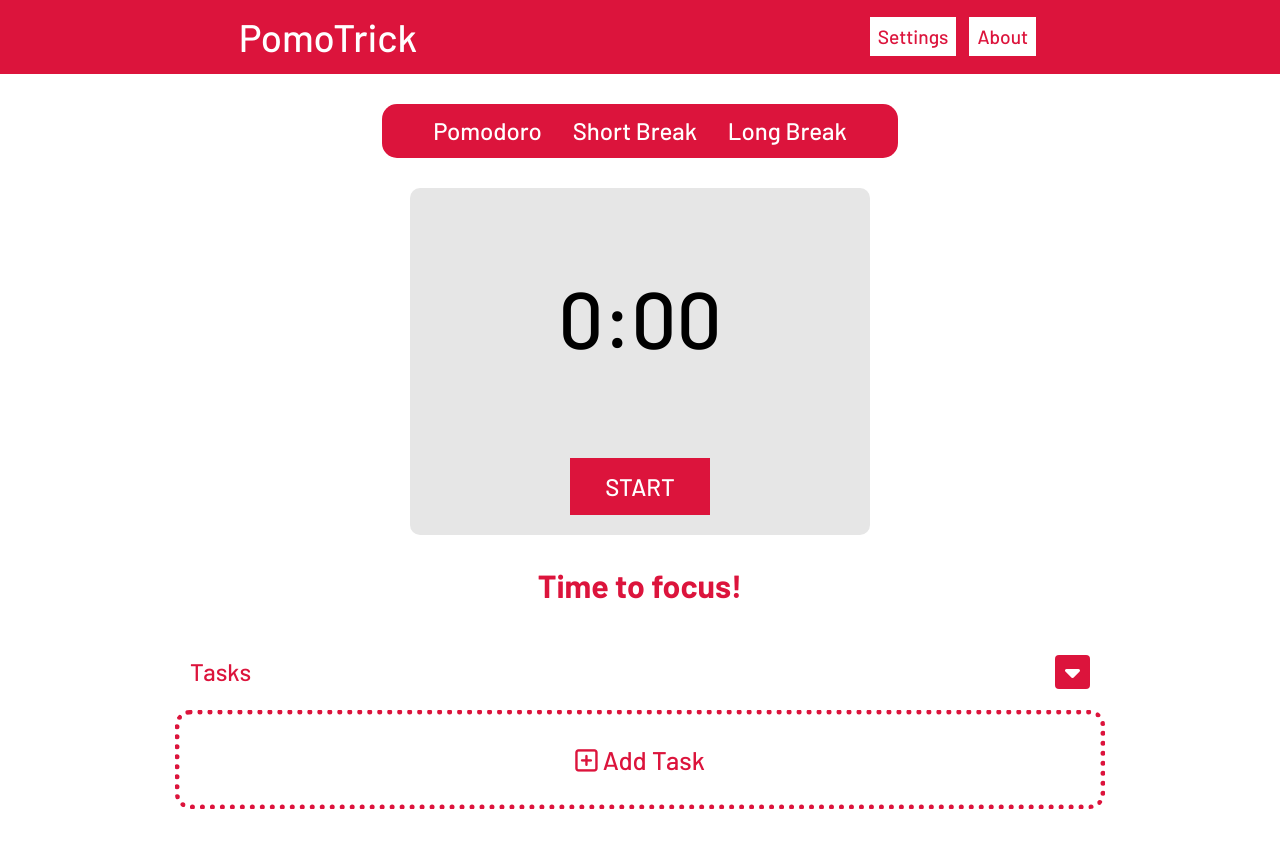
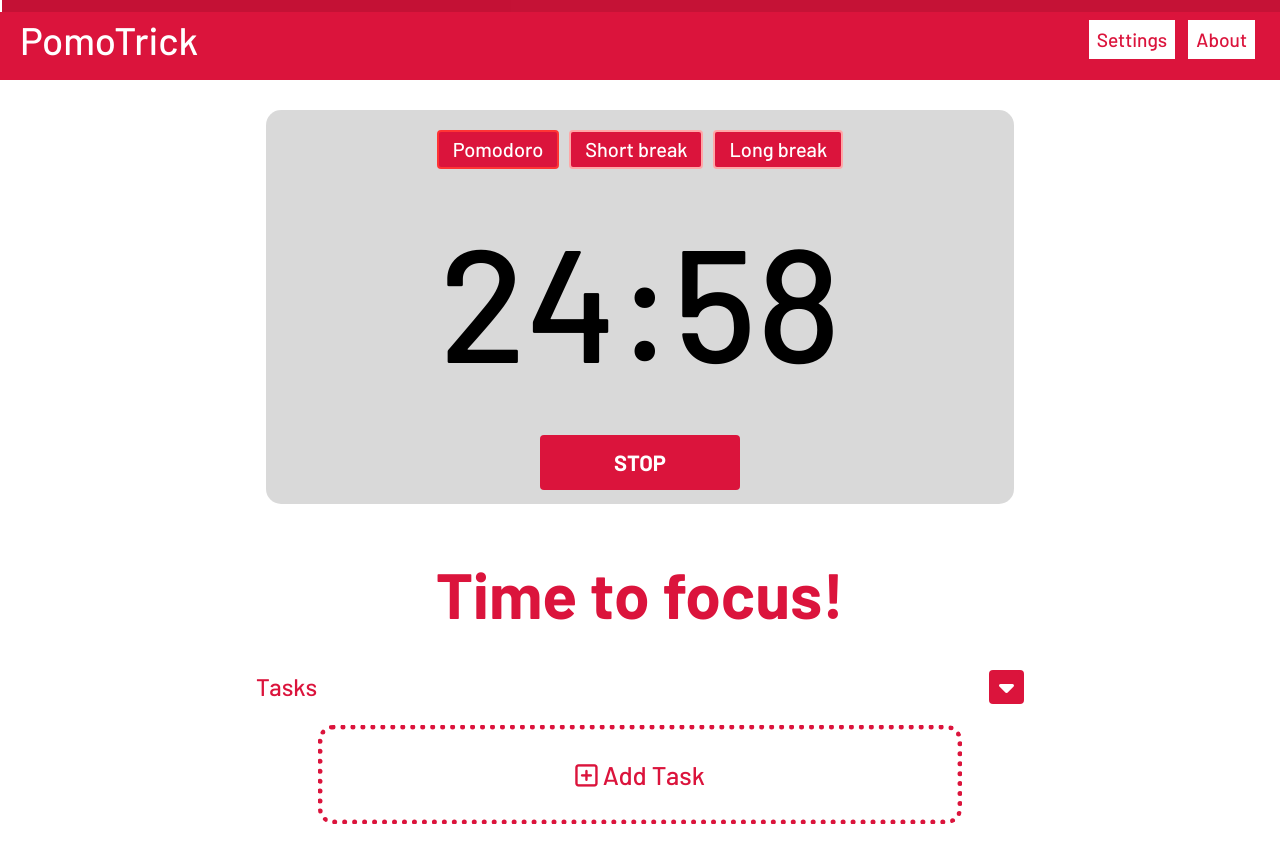
Before and after one commit to kntdev/pomodoro-app, a plain HTML site: page index.html in a window 1280 px wide. Both pictures are taken after a click on the button "START". Drawn offline with Linux system fonts and the light colour scheme.

Commit message:
Se añadio la funcionalidad de pomodoro timer, falta la app de tareas.

```diff
--- a/css/style.css
+++ b/css/style.css
@@ -1,4 +1,10 @@
 @import url('https://fonts.googleapis.com/css2?family=Barlow:wght@300;500;700&display=swap');
+
+    :root {
+        --pomodoro: hsl(348, 83%, 47%);
+        --shortBreak: hsl(48, 23%, 40%);
+        --longBreak: hsl(105, 16%, 40%);
+    }
 
 body{
     font-family: 'Barlow', sans-serif;
@@ -7,11 +13,15 @@ body{
 /* Header Section */
 nav{
     display: flex;
-    justify-content: space-around;
+    justify-content: space-between;
     align-items: center;
-    padding: 15px;
+    min-width: 100%;
+    height: 80px;
     margin-bottom: 30px;
-    background-color: crimson;
+    background-color: var(--pomodoro);
+}
+.nav_itm{
+    padding-inline: 20px;
 }
 .nav__logo{
     font-size: 2.4rem;
@@ -21,73 +31,120 @@ nav{
     padding: 8px;
     margin-inline: 5px;
     background-color: #fff;
-    color: crimson;
+    color: var(--pomodoro);
     text-decoration: none;
     font-size: 1.2rem;
 }
 /* Main section*/
 section{
-    width: 90%;
-    min-width: 320px;
+    width: 60%;
+    min-width: 300px;
     max-width: 900px;
-    margin: 0 auto;
+    margin: auto;
+    /* padding: 20px; */
 }
 /* App Section*/
-.app{
+
+progress {
+    border-radius: 2px;
+    width: 100%;
+    height: 12px;
+    position: fixed;
+    top: 0;
+    margin-bottom: 10px;
+  }
+
+  progress::-webkit-progress-bar {
+   background-color: rgba(0, 0, 0, 0.1);;
+  }
+
+  progress::-webkit-progress-value {
+    background-color: #fff;
+  }
+
+  .timer {
+    display: flex;
+    flex-direction: column;
+    justify-content: center;
+    align-items: center;
+    background-color: rgba(0, 0, 0, 0.149);
+    padding: 20px;
+    margin: 10px;
+    border-radius: 15px;
+  }
+
+  .clock {
+    margin-top: 50px;
+    margin-bottom: 30px;
+    font-size: 10rem;
+    line-height: 1em;
+    display: flex;
+    align-items: center;
+    justify-content: center;
+  }
+  .mode-buttons{
+    display: flex;
+    gap: 10px;
+    justify-content: center;
+    flex-wrap: wrap;
+  }
+  .mode-button {
+    font-size: 20px;
+    cursor: pointer;
+    box-shadow: none;
+    font-weight: 500;
+    color: #fff;
+    border: 2px solid rgb(255, 167, 167);
+    border-radius: 4px;
+    padding: 6px 14px;
+    background: var(--pomodoro);
+  }
+
+  .mode-button.active {
+    border-color: rgb(255, 52, 52);
+  }
+
+  .main-button {
+    cursor: pointer;
+    box-shadow: rgb(255, 167, 167) 0px 6px 0px;
+    font-size: 22px;
+    height: 55px;
+    text-transform: uppercase;
+    color: #fff;
+    font-weight: bold;
+    width: 200px;
+    background-color: var(--pomodoro);
+    border-width: initial;
+    border-style: none;
+    margin: 20px 0px 0px;
+    padding: 0px 12px;
+    border-radius: 4px;
+    transition: color 0.5s ease-in-out 0s;
+  }
+
+  button:focus, button:active {
+    outline: none;
+  }
+
+  .main-button.active {
+    transform: translateY(6px);
+    box-shadow: none;
+    outline: none;
+  }
+
+  .hidden {
+    display: none;
+  }
+
+  .app__h3{
+    font-size: 4rem;
+    line-height: .8em;
+    margin-bottom: 30px;
+    color: var(--pomodoro);
     text-align: center;
 }
-.app__items{
-    font-size: 1.5rem;
-    margin-bottom: 30px;
-    background-color: crimson;
-    max-width: 500px;
-    margin: 0 auto;
-    padding: 8px;
-    border-radius: 15px;
-    margin-bottom: 30px;
-}
-.app__items button{
-    margin-inline: 8px;
-    padding: 5px;
-    border: none;
-    background-color: crimson;
-    color: #fff;
-    cursor: pointer;
-}
-.app__btn{
-    border: none;
-    font-size: 1.5rem;
-    padding: 15px 35px;
-    color: #fff;
-    background-color: crimson;
-    cursor: pointer;
-}
-.app__h3{
-    font-size: 2rem;
-    margin-bottom: 30px;
-    color: crimson;
-}
-.app__timer{
-    min-height: 250px;
-    font-size: 5rem;
-    line-height: 3.7rem;
-    padding-top: 20px;
-}
-.app__timer-p{
-    font-size: 1.6rem;
-    line-height: .1rem;
-    margin-inline: 10px;
-}
-.app__timer-btn{
-    margin: 0 auto;
-    background-color: rgb(230, 230, 230);
-    max-width: 460px;
-    width: 100%;
-    height: 100%;
-    padding-bottom: 20px;
-    border-radius: 10px;
-}
-/* Section tasks*/
+
+  /* Section tasks*/
 .tasks{
     display: flex;
     flex-direction: column;
@@ -101,23 +158,55 @@ section{
     align-items: center;
     justify-content: space-between;
     font-size: 1.5rem;
-    color: crimson;
+    color: var(--pomodoro);
 }
 .tasks__items-btn i{
     color: #fff;
-    background-color: crimson;
+    background-color: var(--pomodoro);
     padding: 5px 10px;
     border-radius: 4px;
     cursor: pointer;
 }
 .tasks__app{
-    border: crimson 5px dotted;
+    border: var(--pomodoro) 5px dotted;
     border-radius: 15px;
-    width: 100%;
+    width: 80%;
     height: 100%;
     padding: 30px 10px;
     text-align: center;
-    color: crimson;
+    color: var(--pomodoro);
     font-size: 1.6rem;
     cursor: pointer;
 }
+
+
+                        /* Responsive Mode */
+
+.btn-responsive{
+    display: none;
+    margin-inline: 20px;
+    border-radius: 50%;
+    border: none;
+    padding: 10px 12px;
+    font-size: 20px;
+    color: var(--pomodoro);
+    background-color: #fff;
+}
+
+    @media screen and (max-width: 658px) {
+        .clock {
+            font-size: 7rem;
+    }
+        .btn-responsive{
+            display: inline-block;
+
+    }
+        .nav__items{
+            display: none;
+        }
+    }
+    @media screen and (max-width: 483px) {
+        .clock {
+          font-size: 6.3rem;
+        }
+    }
--- a/index.html
+++ b/index.html
@@ -10,36 +10,59 @@
     <link rel="stylesheet" href="./css/all.min.css">
 </head>
 <body>
+    <div class="progress-bar">
+        <progress id="js-progress" value="0"></progress>
+    </div>
+
     <header>
         <nav>
-            <div class="nav__logo">
+            <div class="nav__logo nav_itm">
                 <span>PomoTrick</span>
             </div>
-            <div class="nav__items">
+            <div class="nav__items nav_itm">
                 <a href="#">Settings</a>
                 <a href="#">About</a>
             </div>
+            <button class="btn-responsive"><i class="fa-solid fa-bars"></i></button>
         </nav>
     </header>
 
     <main>
         <section class="app">
-            <div class="app__items">
-                <button id="btn-pomodoro">Pomodoro</button>
-                <button id="btn-short">Short Break</button>
-                <button id="btn-long">Long Break</button>
-            </div>
-            <div class="app__timer-btn">
-                <div class="app__timer">
-                    <p id="timer"></p>
-                    <!-- <p id="timer2">5mins</p> -->
-                    <!-- <p id="timer3">15mins</p> -->
 
-                    <!-- <p class="app__timer-p">mins</p> -->
-                </div>
-                <div id="sound" hidden></div>
-                <button id="btn-app" class="app__btn">START</button>
-            </div>
+      <div class="timer">
+        <div class="button-group mode-buttons" id="js-mode-buttons">
+          <button
+            data-mode="pomodoro"
+            class="button active mode-button"
+            id="js-pomodoro"
+          >
+            Pomodoro
+          </button>
+          <button
+            data-mode="shortBreak"
+            class="button mode-button"
+            id="js-short-break"
+          >
+            Short break
+          </button>
+          <button
+            data-mode="longBreak"
+            class="button mode-button"
+            id="js-long-break"
+          >
+            Long break
+          </button>
+        </div>
+        <div class="clock" id="js-clock">
+          <span id="js-minutes">25</span>
+          <span class="separator">:</span>
+          <span id="js-seconds">00</span>
+        </div>
+        <button class="main-button" data-action="start" id="js-btn">
+          Start
+        </button>
+      </div>
             <h3 class="app__h3">Time to focus!</h3>
         </section>
         <section class="tasks">
@@ -54,6 +77,11 @@
             </div>
         </section>
     </main>
+    <div class="hidden">
+        <audio src="./assets/notification.mp3" data-sound="pomodoro"></audio>
+        <audio src="./assets/break.mp3" data-sound="shortBreak"></audio>
+        <audio src="./assets/break.mp3" data-sound="longBreak"></audio>
+      </div>
     <footer></footer>
     <script src="./javascript/app.js"></script>
 </body>
--- a/javascript/app.js
+++ b/javascript/app.js
@@ -1,50 +1,160 @@
-const timer = document.getElementById("timer");
+const timer = {
+  pomodoro: 25,
+  shortBreak: 5,
+  longBreak: 15,
+  longBreakInterval: 4,
+  sessions: 0,
+};
+let interval;
 
-const btnapp = document.getElementById("btn-app");
-const sound = document.getElementById("sound");
-const btnpomodoro = document.getElementById("btn-pomodoro");
-const btnshort = document.getElementById("btn-short");
-const btnlong = document.getElementById("btn-long");
 
-function valor(a){
-  console.log(a)
-  return a
+const modeButtons = document.querySelector('#js-mode-buttons');
+modeButtons.addEventListener('click', handleMode);
+
+function handleMode(event) {
+const { mode } = event.target.dataset;
+
+if (!mode) return;
+
+switchMode(mode);
+stopTimer();
 }
 
- const tPomodoro = valor(25);
- const tLong = valor(15);
- const tShort = valor(5);
+function switchMode(mode) {
+  timer.mode = mode;
+  timer.remainingTime = {
+    total: timer[mode] * 60,
+    minutes: timer[mode],
+    seconds: 0,
+  };
 
-btnpomodoro.addEventListener("click",()=>{
-  startingMinutes = tPomodoro;
-});
-btnshort.addEventListener("click",()=>{
-  startingMinutes = tShort;
-});
-btnlong.addEventListener("click",()=>{
-  startingMinutes = tLong;
+  document
+    .querySelectorAll('button[data-mode]')
+    .forEach(e => e.classList.remove('active'));
+  document.querySelector(`[data-mode="${mode}"]`).classList.add('active');
+  // document.body.style.backgroundColor = `var(--${mode})`;
+  document
+  .getElementById('js-progress')
+  .setAttribute('max', timer.remainingTime.total);
+
+  updateClock();
+}
+
+function updateClock() {
+  const { remainingTime } = timer;
+  const minutes = `${remainingTime.minutes}`.padStart(2, '0');
+  const seconds = `${remainingTime.seconds}`.padStart(2, '0');
+
+  const min = document.getElementById('js-minutes');
+  const sec = document.getElementById('js-seconds');
+  min.textContent = minutes;
+  sec.textContent = seconds;
+
+  const text = timer.mode === 'pomodoro' ? 'Get back to work!' : 'Take a break!';
+document.title = `${minutes}:${seconds} — ${text}`;
+
+  const progress = document.getElementById('js-progress');
+  progress.value = timer[timer.mode] * 60 - timer.remainingTime.total;
+}
+
+function startTimer() {
+  let { total } = timer.remainingTime;
+  const endTime = Date.parse(new Date()) + total * 1000;
+
+  if (timer.mode === 'pomodoro') timer.sessions++;
+
+  mainButton.dataset.action = 'stop';
+  mainButton.textContent = 'stop';
+  mainButton.classList.add('active');
+
+
+  interval = setInterval(function() {
+    timer.remainingTime = getRemainingTime(endTime);
+    updateClock();
+
+    total = timer.remainingTime.total;
+    if (total <= 0) {
+      clearInterval(interval);
+
+      switch (timer.mode) {
+          case 'pomodoro':
+            if (timer.sessions % timer.longBreakInterval === 0) {
+              switchMode('longBreak');
+            } else {
+              switchMode('shortBreak');
+            }
+            break;
+          default:
+            switchMode('pomodoro');
+        }
+        if (Notification.permission === 'granted') {
+          const text =
+            timer.mode === 'pomodoro' ? 'Get back to work!' : 'Take a break!';
+          new Notification(text);
+        }
+
+        document.querySelector(`[data-sound="${timer.mode}"]`).play();
+        startTimer();
+    }
+  }, 1000);
+}
+
+function getRemainingTime(endTime) {
+  const currentTime = Date.parse(new Date());
+  const difference = endTime - currentTime;
+
+  const total = Number.parseInt(difference / 1000, 10);
+  const minutes = Number.parseInt((total / 60) % 60, 10);
+  const seconds = Number.parseInt(total % 60, 10);
+
+  return {
+    total,
+    minutes,
+    seconds,
+  };
+}
+
+const buttonSound = new Audio('./assets/button-sound.mp3');
+const mainButton = document.getElementById('js-btn');
+mainButton.addEventListener('click', () => {
+  buttonSound.play();
+  const { action } = mainButton.dataset;
+  if (action === 'start') {
+  startTimer();
+} else {
+  stopTimer();
+}
 });
 
-startingMinutes = null;
+document.addEventListener('DOMContentLoaded', () => {
+  switchMode('pomodoro');
+});
 
-timer.innerHTML = startingMinutes;
+function stopTimer() {
+  clearInterval(interval);
 
-let time = startingMinutes * 60;
-
-function updateCountdown() {
-let minutes = Math.floor(time / 60);
-let seconds = time % 60;
-
-seconds = seconds < 10 ? '0' + seconds : seconds;
-cuenta = `${minutes}:${seconds}`;
-time--;
-timer.innerHTML = cuenta;
-if(cuenta == '0:00'){
-  sound.innerHTML='<audio src="./assets/notification.mp3" autoplay></audio>';
-  clearInterval(temporizador);
-}
+  mainButton.dataset.action = 'start';
+  mainButton.textContent = 'start';
+  mainButton.classList.remove('active');
 }
 
-btnapp.addEventListener("click",()=>{
-temporizador = setInterval(updateCountdown, 1000);
+document.addEventListener('DOMContentLoaded', () => {
+  // Let's check if the browser supports notifications
+  if ('Notification' in window) {
+    // If notification permissions have neither been granted or denied
+    if (Notification.permission !== 'granted' && Notification.permission !== 'denied') {
+      // ask the user for permission
+      Notification.requestPermission().then(function(permission) {
+        // If permission is granted
+        if (permission === 'granted') {
+          // Create a new notification
+          new Notification(
+            'Awesome! You will be notified at the start of each session'
+          );
+        }
+      });
+    }
+  }
+
+  switchMode('pomodoro');
 });
```
Also changed, not shown: 2 other files.
